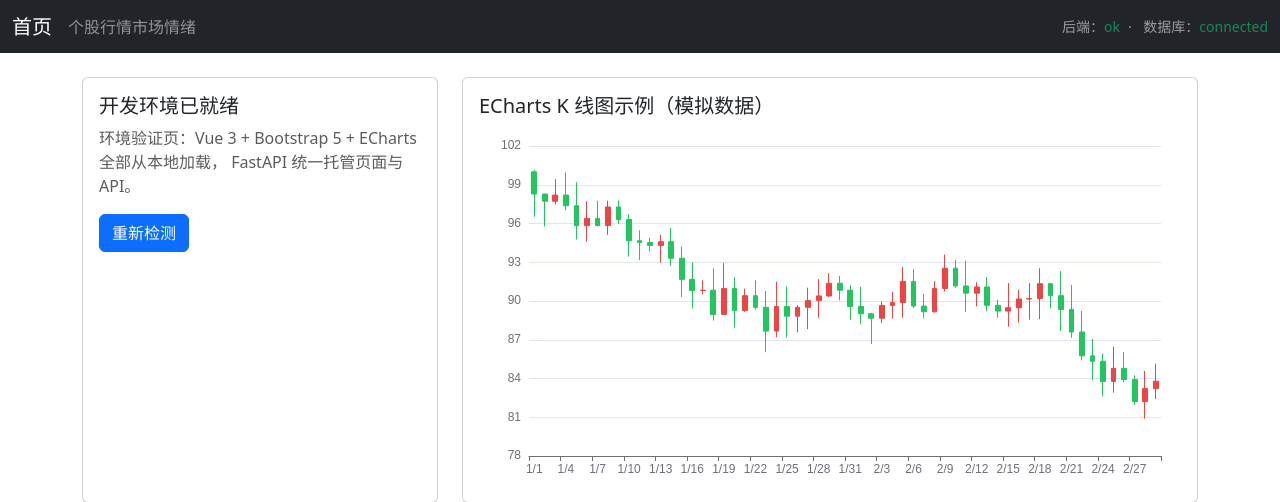
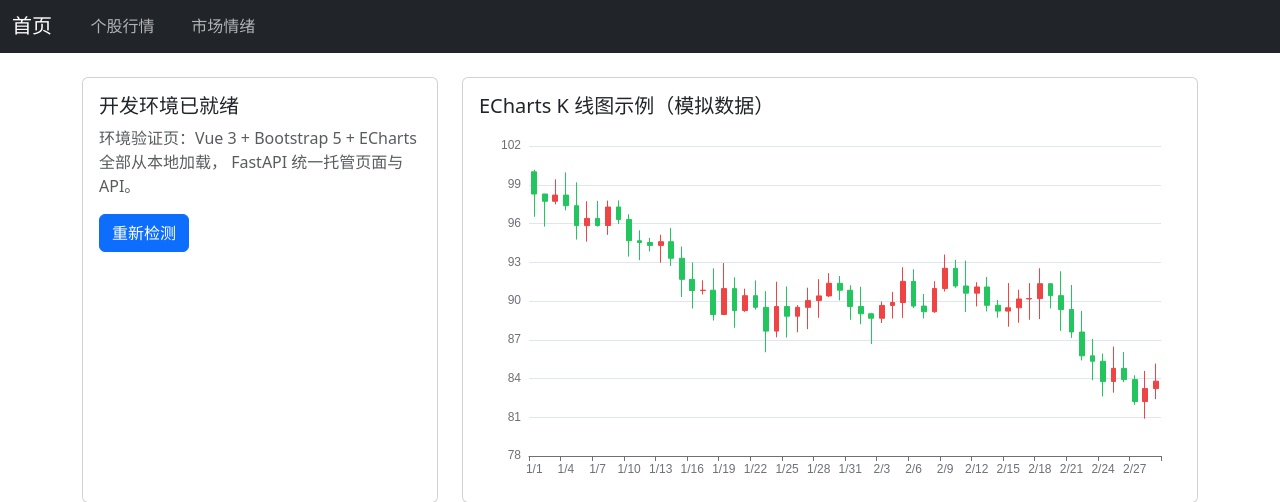
Before and after one commit to xiaopan91/ps_web, a FastAPI app: page / in a window 1280 px wide. Shown: the top 502 px of the page. Run offline with FastAPI, Linux system fonts and the light colour scheme; some libraries are stand-ins or nearby versions.

Commit message:
导航优化：去状态灯、链接加间距与可点击样式
- 删除首页导航栏的后端/数据库状态灯
- 导航项 gap-2 间隔，圆角底 + 悬停高亮（app-nav），按钮化可点击观感
- 首页品牌同样带悬停反馈

Co-Authored-By: Claude Code <noreply@anthropic.com>

```diff
--- a/static/css/style.css
+++ b/static/css/style.css
@@ -3,3 +3,27 @@
   width: 100%;
   height: 360px;
 }
+
+/* 导航链接：可点击观感（圆角底 + 悬停高亮） */
+.navbar .app-nav {
+  padding: 0.4rem 0.9rem;
+  border-radius: 0.375rem;
+  color: rgba(255, 255, 255, 0.65);
+  text-decoration: none;
+  font-size: 1rem;
+  transition: background 0.15s, color 0.15s;
+}
+
+.navbar .app-nav:hover {
+  background: rgba(255, 255, 255, 0.14);
+  color: #fff;
+}
+
+.navbar .navbar-brand {
+  border-radius: 0.375rem;
+  transition: background 0.15s;
+}
+
+.navbar .navbar-brand:hover {
+  background: rgba(255, 255, 255, 0.14);
+}
--- a/templates/index.html
+++ b/templates/index.html
@@ -13,16 +13,11 @@
   <div id="app">
     <nav class="navbar navbar-dark bg-dark">
       <div class="container-fluid d-flex align-items-center">
-        <div class="d-flex align-items-center">
+        <div class="d-flex align-items-center gap-2">
           <a class="navbar-brand mb-0 h1" href="/">首页</a>
-          <a class="nav-link text-white-50" href="/stock">个股行情</a>
-          <a class="nav-link text-white-50" href="/sentiment">市场情绪</a>
+          <a class="app-nav" href="/stock">个股行情</a>
+          <a class="app-nav" href="/sentiment">市场情绪</a>
         </div>
-        <span class="navbar-text small ms-auto">
-          后端：<span :class="backendOk ? 'text-success' : 'text-danger'">{{ backendStatus }}</span>
-          <span class="mx-2">·</span>
-          数据库：<span :class="dbOk ? 'text-success' : 'text-danger'">{{ dbStatus }}</span>
-        </span>
       </div>
     </nav>
 
--- a/templates/stock.html
+++ b/templates/stock.html
@@ -24,9 +24,9 @@
   <div id="app">
     <nav class="navbar navbar-dark bg-dark">
       <div class="container-fluid d-flex align-items-center">
-        <div class="d-flex align-items-center">
+        <div class="d-flex align-items-center gap-2">
           <a class="navbar-brand mb-0 h1" href="/">首页</a>
-          <a class="nav-link text-white-50" href="/sentiment">市场情绪</a>
+          <a class="app-nav" href="/sentiment">市场情绪</a>
         </div>
       </div>
     </nav>
```
Also changed, not shown: templates/sentiment.html (+11 -2 lines).
